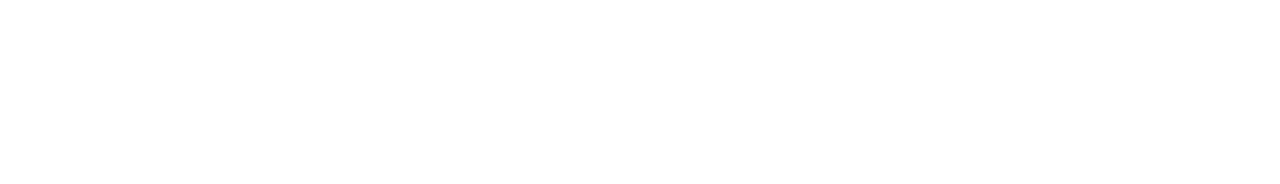
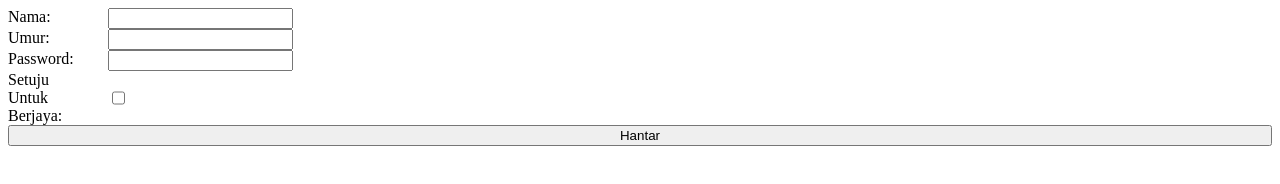
Before and after one commit to kayrollksm/minggu3, a plain HTML site: page index.html in a window 1280 px wide. Drawn offline with Linux system fonts and the light colour scheme.

Commit message:
feat: add form

```diff
--- a/index.css
+++ b/index.css
@@ -0,0 +1,17 @@
+* {
+    box-sizing: border-box;
+}
+form {
+    display: flex;
+    flex-direction: column;
+}
+
+form > div {
+    display: flex;
+    flex-direction: row;
+    gap: 20px;
+}
+
+form label {
+    width: 10ch;
+}
--- a/index.html
+++ b/index.html
@@ -4,8 +4,32 @@
     <meta charset="UTF-8">
     <meta name="viewport" content="width=device-width, initial-scale=1.0">
     <title>Borang</title>
+    <link rel="stylesheet" href="index.css">
 </head>
 <body>
+    <form method="post" action="submit.html">
+        <div>
+            <label for="nama">Nama: </label>
+            <input type="text" id="nama"
+            name="nama">
+        </div>
+        <div>
+            <label for="umur">Umur: </label>
+            <input type="number" id="umur"
+            name="umur">
+        </div>
+        <div>
+            <label for="password">Password: </label>
+            <input type="password" id="password"
+            name="password">
+        </div>
+        <div>
+            <label for="setuju">Setuju Untuk Berjaya: </label>
+            <input type="checkbox" id="setuju"
+            name="setuju">
+        </div>
 
+        <button type="submit">Hantar</button>
+    </form>
 </body>
 </html>
```
Also changed, not shown: submit.html (added, +11 -0 lines).
